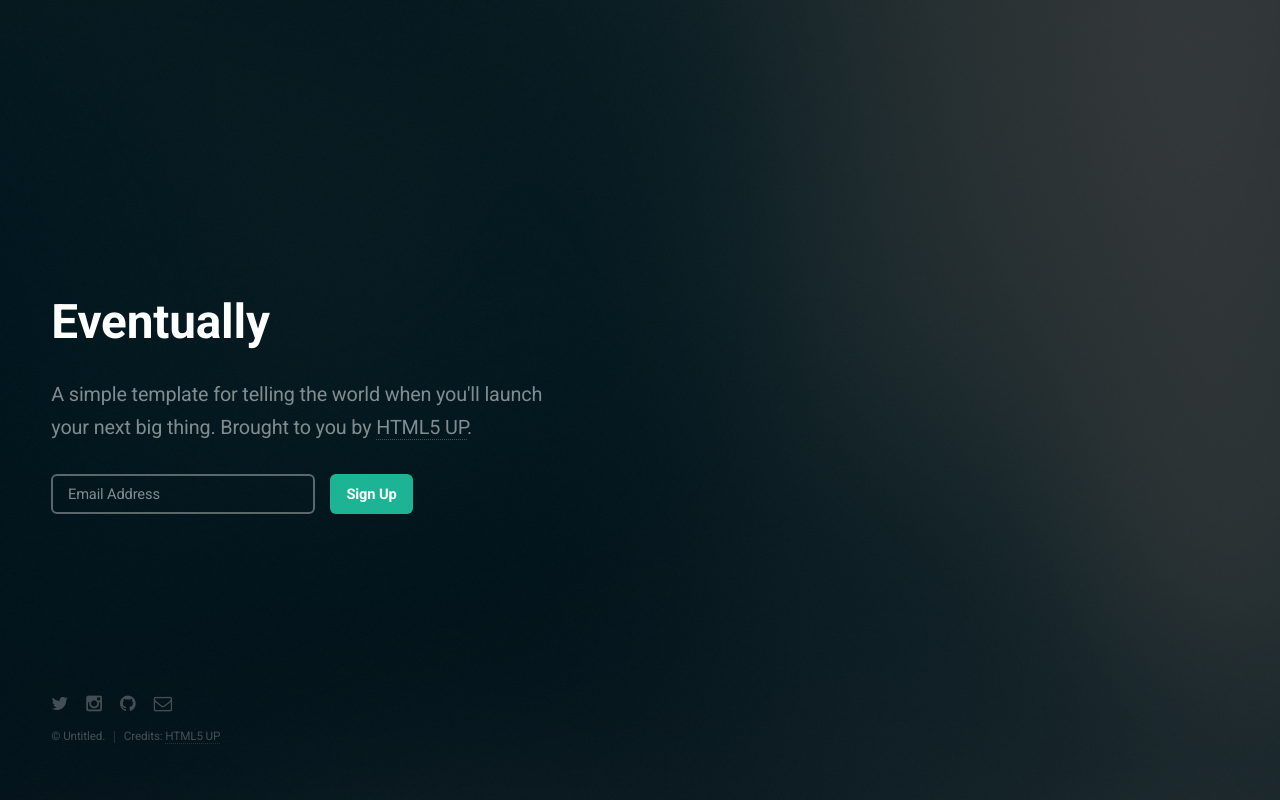
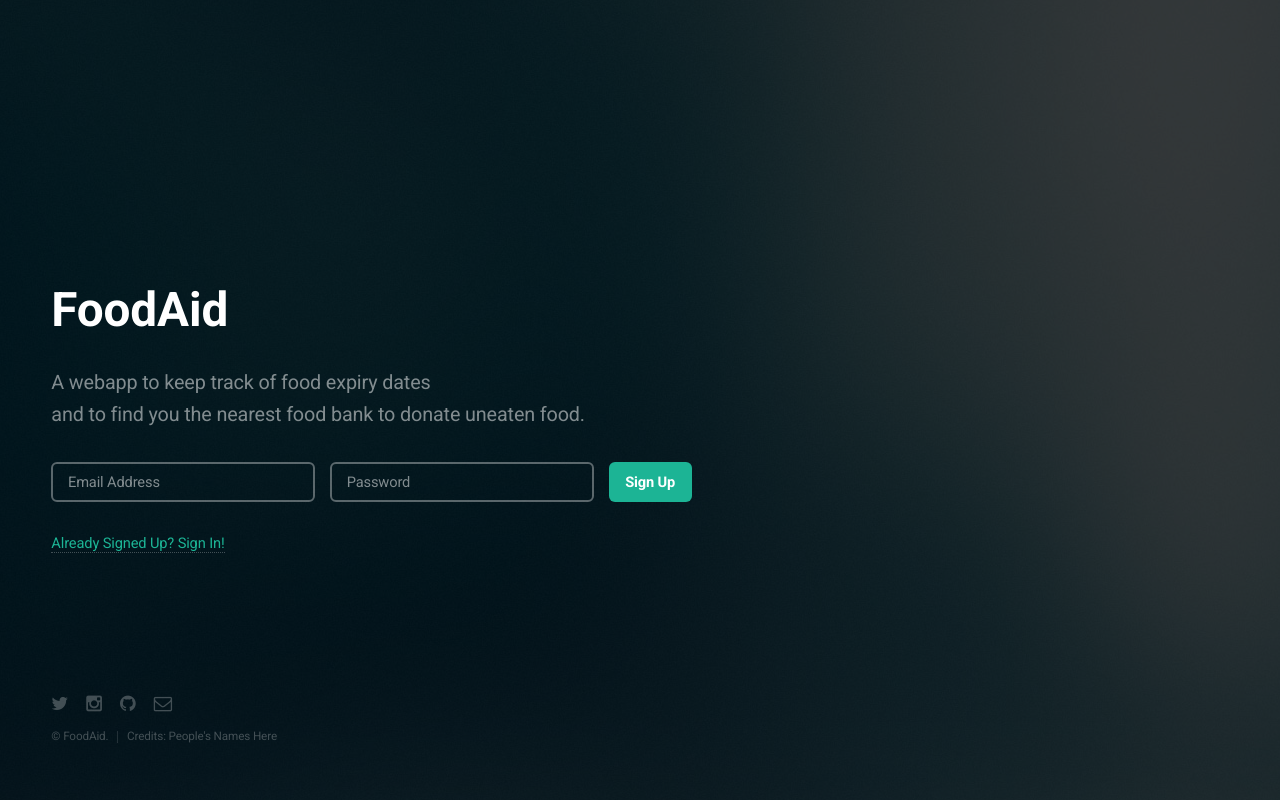
Before and after one commit to jimmyli97/HopHacks2015, a plain HTML site: page web/app/templates/home/home.html in a window 1280 px wide. Drawn offline with Linux system fonts and the light colour scheme; files whose address does not match are found by name.

Commit message:
Update home.html

```diff
--- a/web/app/templates/home/home.html
+++ b/web/app/templates/home/home.html
@@ -1,12 +1,12 @@
 <!DOCTYPE HTML>
 <!--
-	Eventually by HTML5 UP
+	FoodAid by HTML5 UP
 	html5up.net | @n33co
 	Free for personal and commercial use under the CCA 3.0 license (html5up.net/license)
 -->
 <html>
 	<head>
-		<title>Eventually by HTML5 UP</title>
+		<title>FoodAid by HTML5 UP</title>
 		<meta charset="utf-8" />
 		<meta name="viewport" content="width=device-width, initial-scale=1, user-scalable=no" />
 		<!--[if lte IE 8]><script src="{{ static_path }}/assets/home/js/ie/html5shiv.js"></script><![endif]-->
@@ -18,16 +18,18 @@
 
 		<!-- Header -->
 			<header id="header">
-				<h1>Eventually</h1>
-				<p>A simple template for telling the world when you'll launch<br />
-				your next big thing. Brought to you by <a href="http://html5up.net">HTML5 UP</a>.</p>
+				<h1>FoodAid</h1>
+				<p>A webapp to keep track of food expiry dates<br />
+				and to find you the nearest food bank to donate uneaten food.</p>
 			</header>
 
 		<!-- Signup Form -->
 			<form id="signup-form" method="post" action="#">
 				<input type="email" name="email" id="email" placeholder="Email Address" />
+				<input type="password" name="password" id="email" placeholder="Password" />
 				<input type="submit" value="Sign Up" />
 			</form>
+		<span><a href="auth/signin">Already Signed Up? Sign In!</a></span>
 
 		<!-- Footer -->
 			<footer id="footer">
@@ -38,7 +40,7 @@
 					<li><a href="#" class="icon fa-envelope-o"><span class="label">Email</span></a></li>
 				</ul>
 				<ul class="copyright">
-					<li>&copy; Untitled.</li><li>Credits: <a href="http://html5up.net">HTML5 UP</a></li>
+					<li>&copy; FoodAid.</li><li>Credits: People's Names Here</li>
 				</ul>
 			</footer>
 
```
